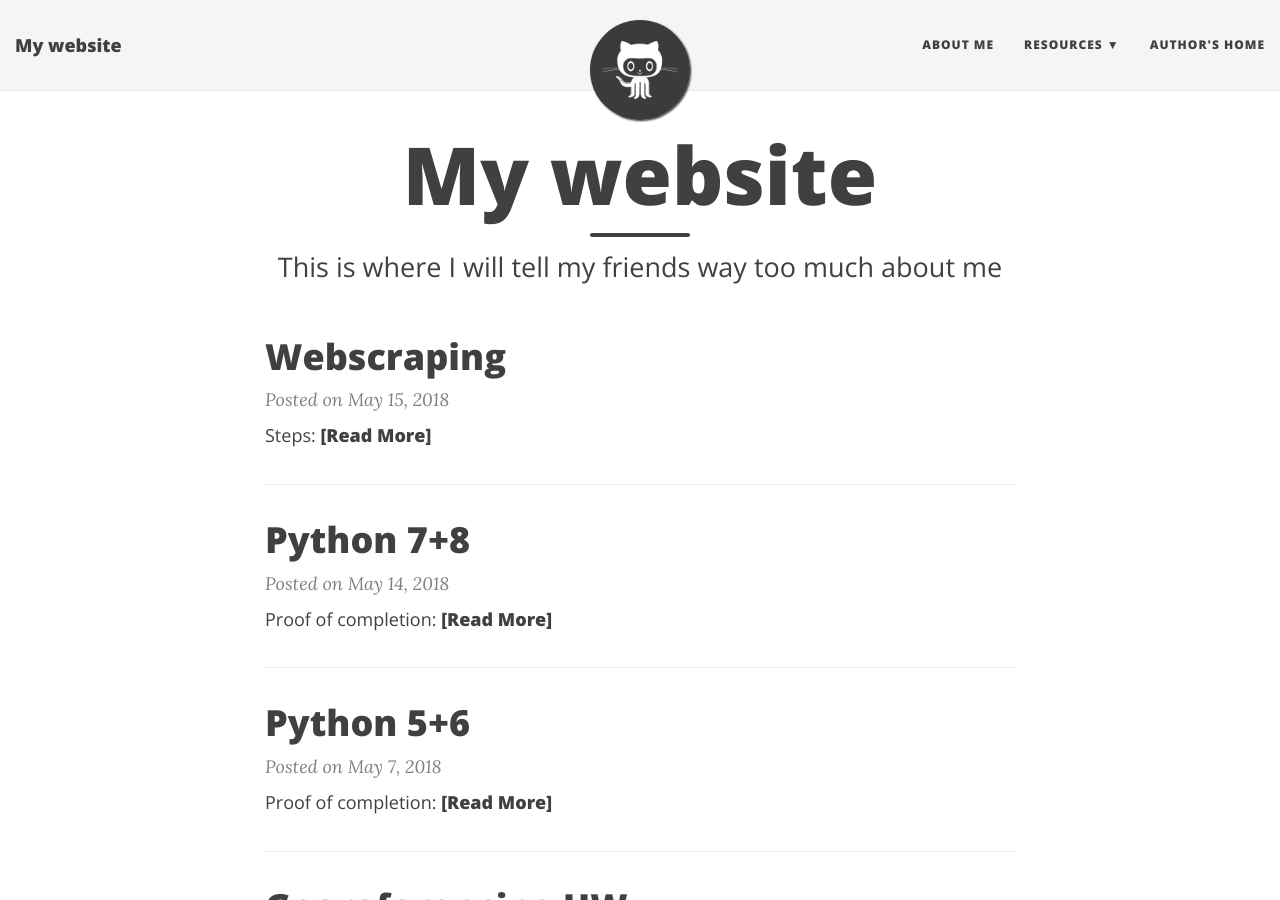
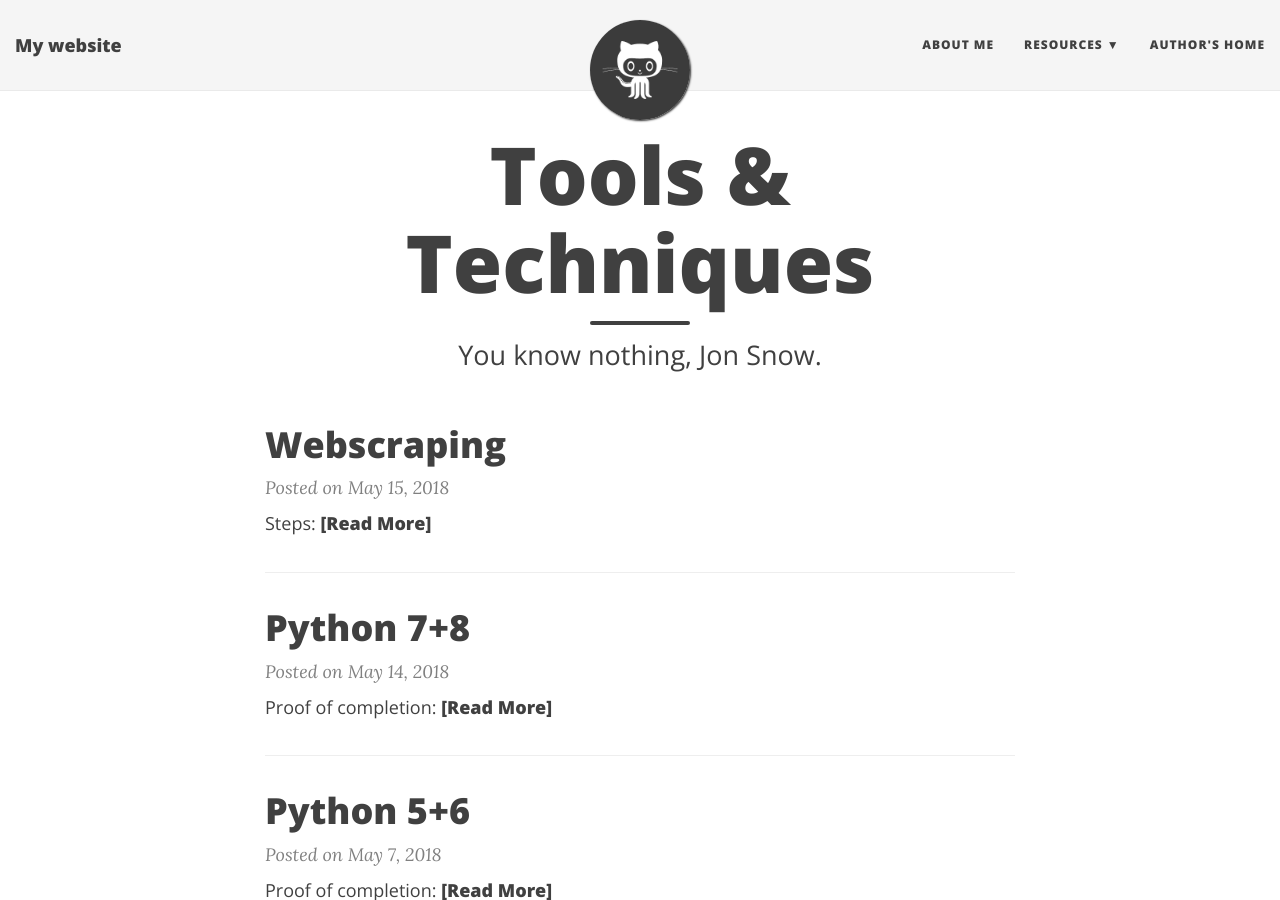
Before and after one commit to Ninon1635/ninon1635.github.io, a Jekyll site: the page built from index.html, in a window 1280 px wide and 900 px high. Built offline with Jekyll 4.4.1, drawn with Linux system fonts in a browser that asks for light colours; nearby versions of some CDN libraries; the list of posts is cut into pages by our own code.

Commit message:
Update index.html

```diff
--- a/index.html
+++ b/index.html
@@ -1,7 +1,7 @@
 ---
 layout: page
-title: My website
-subtitle: This is where I will tell my friends way too much about me
+title: Tools & Techniques
+subtitle: You know nothing, Jon Snow.
 use-site-title: true
 ---
 
```
